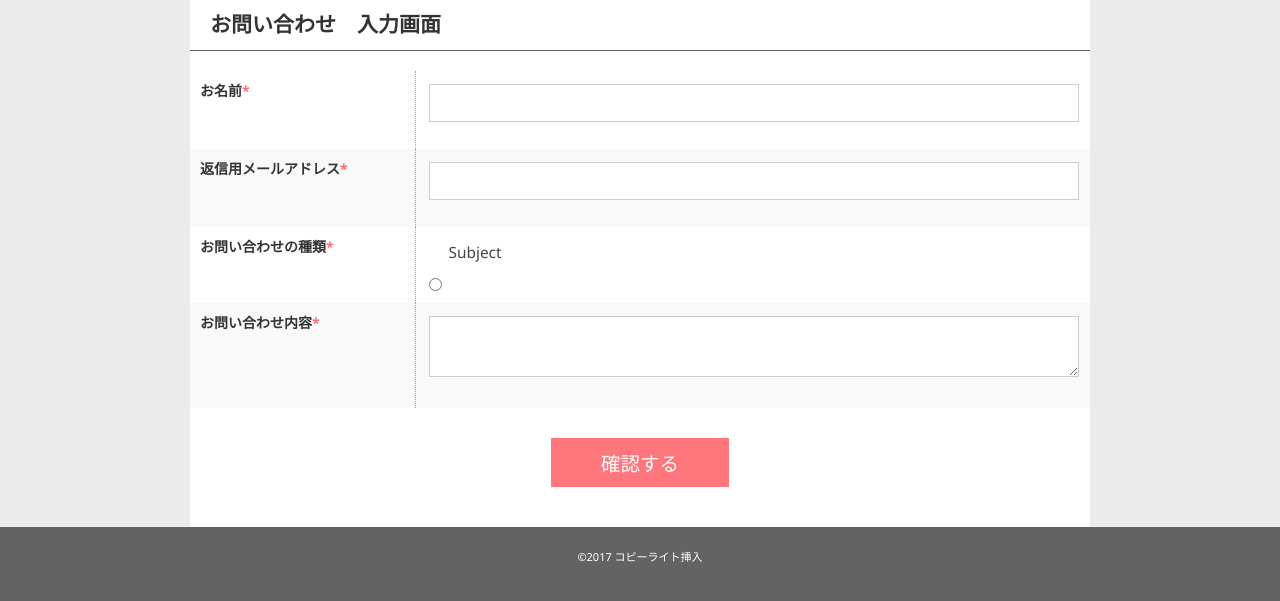
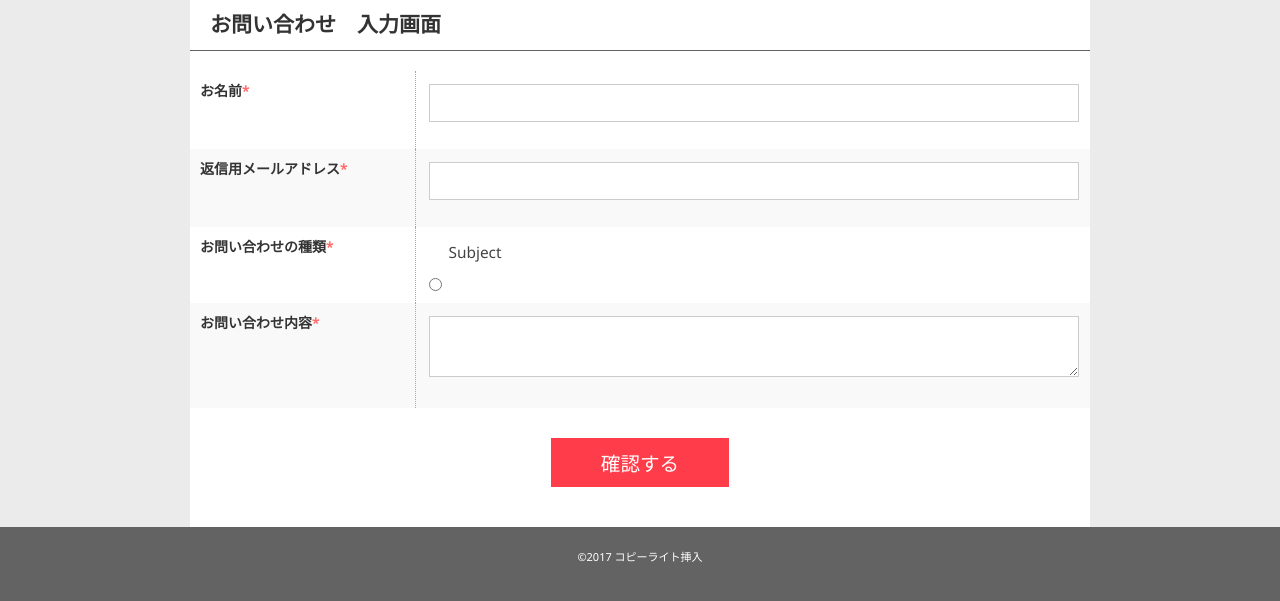
Before and after one commit to mayer-jp/mail_cakePHP2, a CakePHP app: the page made by app/View/Contact/index.ctp in a window 1280 px wide. Shown: the top 601 px of the page. Run offline with PHP 8.4 and a stand-in for CakePHP, Linux system fonts and the light colour scheme; the template is opened without the code that fills it, so the values that code supplies are empty; form fields are guessed from the names that the template uses; some libraries are stand-ins or nearby versions.

Commit message:
change button color

```diff
--- a/app/webroot/css/common.css
+++ b/app/webroot/css/common.css
@@ -305,7 +305,7 @@ input[type=submit] , button{
   border-style: none;
 }
 form .submit input[type=submit] , form button{
-  background:#FF767D;
+  background:#FF3C49;
   padding: 10px 50px;
   margin:20px 10px;
   color:#fff;
@@ -318,7 +318,7 @@ form {
   text-align:center;
 }
 form .submit input[type=submit], form button:hover {
-  background: #FF3C49;
+  background: #FF767D;
   box-shadow: none;
 }
 form button.correct:hover{
```
